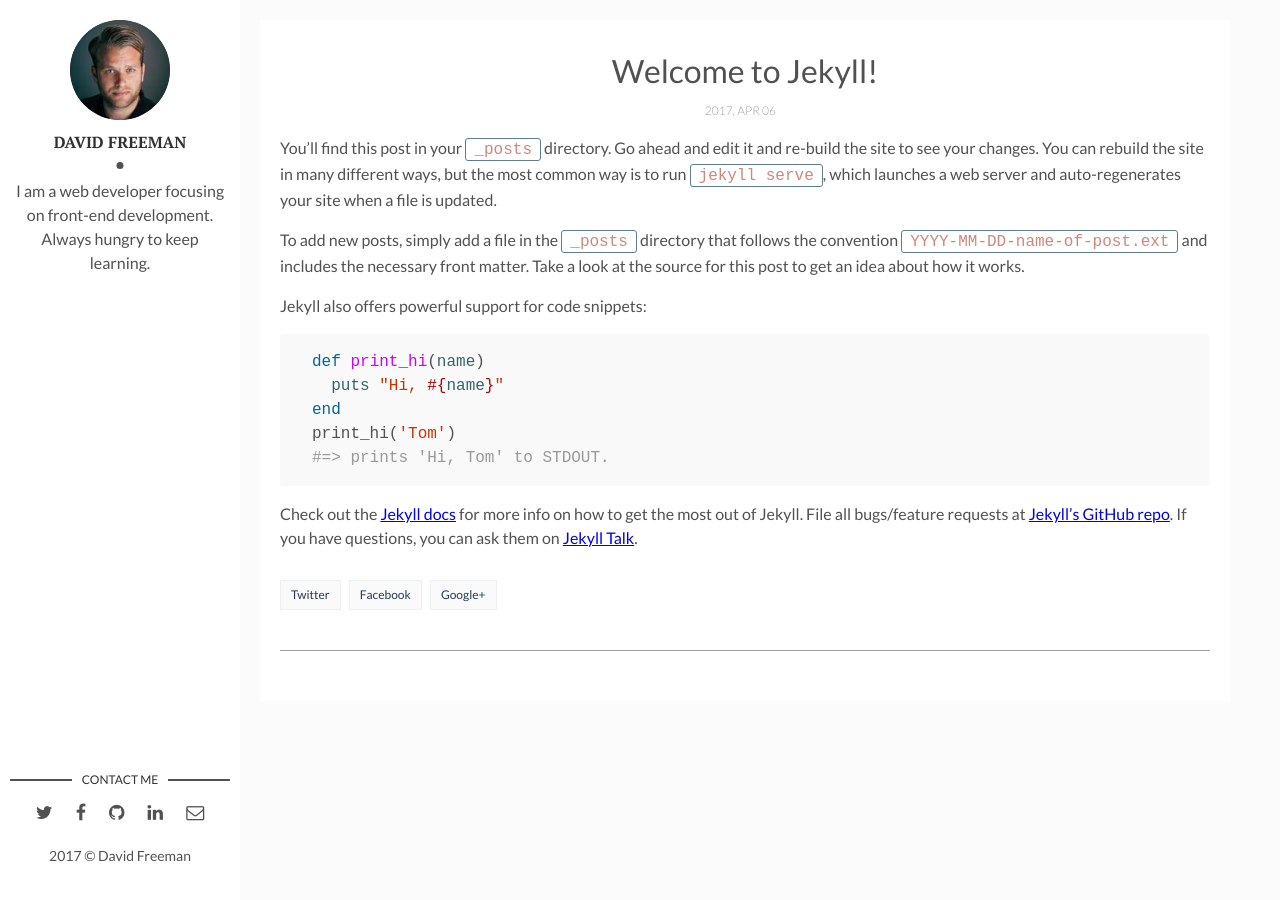
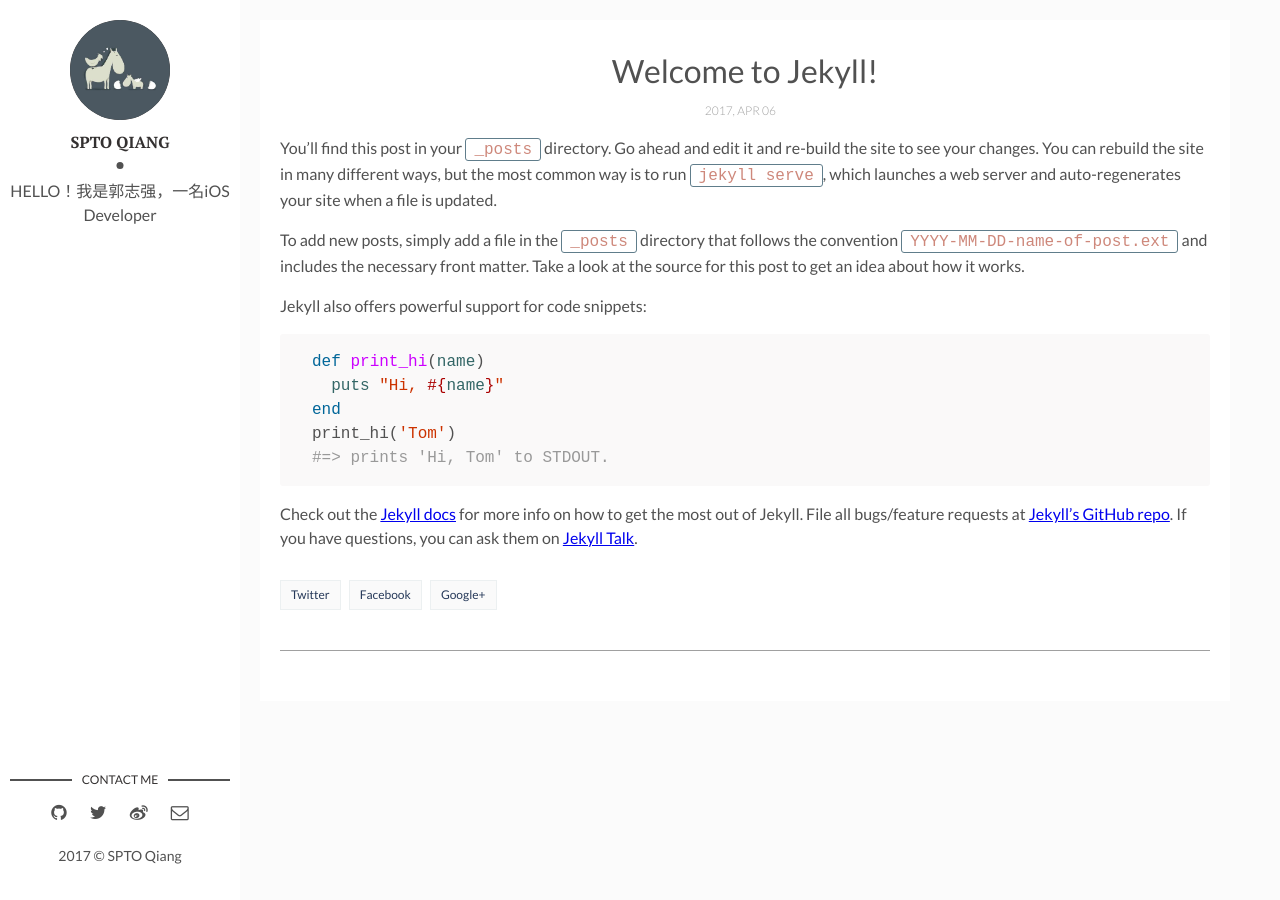
Before and after one commit to SPTOGUO/SPTOGUO.github.io, a Jekyll site: the page built from _posts/2017-04-06-welcome-to-jekyll.markdown, in a window 1280 px wide. Built offline with Jekyll 4.4.1, drawn with Linux system fonts in a browser that asks for light colours; comment, search, counter and statistics services are not loaded.

```diff
--- a/_config.yml
+++ b/_config.yml
@@ -1,7 +1,7 @@
 # Site settings
 name: SPTO Qiang
 title: SPTO Qiang
-description: "大家好！我是郭志强，一名iOS Developer"
+description: "HELLO！我是郭志强，一名iOS Developer"
 #baseurl: "/flexible-jekyll" # the subpath of your site, e.g. /blog
 url: "" # the base hostname & protocol for your site, e.g. http://example.com
 
@@ -17,8 +17,7 @@
 public_key_url: "https://raw.pastebin.com/LINK-TO-PUBLIC-KEY"
 
 # Author Settings
-author: David Freeman # add your name
-author-img: david-freeman.jpg # add your photo
+author-img: avator.jpg # add your photo
 about-author: I am a web developer focusing on front-end development. Always hungry to keep learning. # add description
 twitter: # add your Twitter handle
 facebook: # add your Facebook handle
@@ -72,6 +71,6 @@
   - jemoji
 
 paginate: 8
-paginate_path: "/page/:num"
+paginate_path: "blogs/page:num"
 
 exclude: ["node_modules", "gulpfile.js", "package.json", "yarn.lock"]
--- a/_layouts/main.html
+++ b/_layouts/main.html
@@ -6,45 +6,39 @@
   <header>
     <div class="about">
       <div class="cover-author-image">
-        <a href="{{site.baseurl}}/"><img src="{{site.baseurl}}/assets/img/{% if site.author-img %}{{site.author-img}}{% endif %}" alt="{{site.author}}"></a>
+        <a href="{{site.baseurl}}/"><img src="{{site.baseurl}}/assets/img/{% if site.author-img %}{{site.author-img}}{% endif %}" alt="{{site.name}}"></a>
       </div>
-      <div class="author-name">{{site.author}}</div>
-      <p>{{site.about-author}}</p>
+      <div class="author-name">{{site.name}}</div>
+      <p>{{site.description}}</p>
     </div>
   </header> <!-- End Header -->
   <footer>
     <section class="contact">
       <h3 class="contact-title">Contact me</h3>
       <ul>
-        {% if site.twitter %}
-          <li><a href="https://twitter.com/{{ site.twitter }}" target="_blank"><i class="fa fa-twitter" aria-hidden="true"></i></a></li>
-        {% else %}
-          <li><a href="https://twitter.com/artemsheludko_" target="_blank"><i class="fa fa-twitter" aria-hidden="true"></i></a></li>
+        {% if site.github_username %}
+        <li class="github"><a href="http://github.com/{{site.github_username}}" target="_blank"><i class="fa fa-github"></i></a></li>
         {% endif %}
-        {% if site.facebook %}
-          <li><a href="https://facebook.com/{{ site.facebook }}" target="_blank"><i class="fa fa-facebook" aria-hidden="true"></i></a></li>
-        {% else %}
-          <li><a href="https://facebook.com/" target="_blank"><i class="fa fa-facebook" aria-hidden="true"></i></a></li>
+
+        {% if site.twitter_username %}
+          <li><a href="https://twitter.com/{{ site.twitter_username }}" target="_blank"><i class="fa fa-twitter" aria-hidden="true"></i></a></li>
         {% endif %}
-        {% if site.github %}
-          <li class="github"><a href="http://github.com/{{site.github}}" target="_blank"><i class="fa fa-github"></i></a></li>
-        {% else %}
-          <li class="github"><a href="http://github.com/" target="_blank"><i class="fa fa-github" aria-hidden="true"></i></a></li>
+
+        {% if site.weibo_username %}
+        <li><a href="https://weibo.com/{{ site.weibo_username }}" target="_blank"><i class="fa fa-weibo" aria-hidden="true"></i></a></li>
         {% endif %}
-        {% if site.linkedin %}
-          <li class="linkedin"><a href="https://in.linkedin.com/in/{{site.linkedin}}" target="_blank"><i class="fa fa-linkedin"></i></a></li>
-        {% else %}
-          <li class="linkedin"><a href="https://in.linkedin.com/" target="_blank"><i class="fa fa-linkedin" aria-hidden="true"></i></a></li>
+
+        {% if site.email %}
+        <li class="email"><a href="mailto:{{site.email}}"><i class="fa fa-envelope-o"></i></a></li>
         {% endif %}
-        {% if site.email %}
-          <li class="email"><a href="mailto:{{site.email}}"><i class="fa fa-envelope-o"></i></a></li>
-        {% else %}
-          <li class="email"><a href="mailto:example.david@blog.com"><i class="fa fa-envelope-o" aria-hidden="true"></i></a></li>
-        {% endif %}
+        <!--{% if site.facebook %}-->
+          <!--<li><a href="https://facebook.com/{{ site.facebook }}" target="_blank"><i class="fa fa-facebook" aria-hidden="true"></i></a></li>-->
+        <!--{% endif %}-->
+
       </ul>
     </section> <!-- End Section Contact -->
     <div class="copyright">
-      <p>{{site.time | date: '%Y'}} &copy; {{site.author}}</p>
+      <p>{{site.time | date: '%Y'}} &copy; {{site.name}}</p>
     </div>
   </footer> <!-- End Footer -->
 </aside> <!-- End Sidebar -->
--- a/index.html
+++ b/index.html
@@ -31,7 +31,6 @@
             <h3>{{ site.description }}</h3>
 
                 <ul>
-
                     {% if site.blog_url %}
                     <li><a class="fa fa-2x fa-tags" href="{{ site.baseurl }}{{ site.blog_url }}" title="访问博客"><span class="description">博客</span></a></li>
                     {% endif %}
```
Also changed, not shown: package.json (+4 -4 lines).
